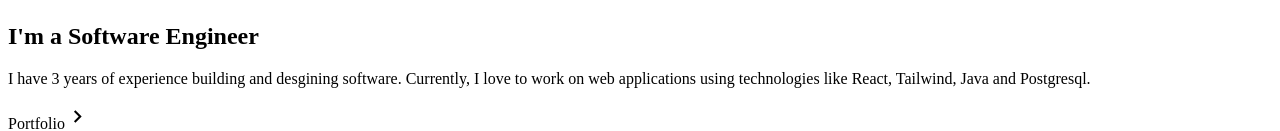
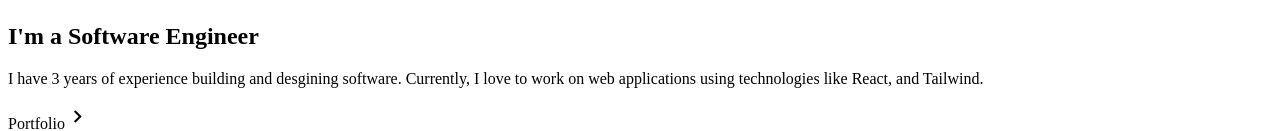
Before and after one commit to khareenp/portfolio_website, a React (Create React App) app: page / in a window 1280 px wide. Shown: the part 217-348 px from the top of the page. Built offline with nearby package versions, Linux system fonts and the light colour scheme.

Commit message:
update to h2

```diff
--- a/src/components/Home.jsx
+++ b/src/components/Home.jsx
@@ -17,7 +17,7 @@ const Home = () => {
           <p className="text-gray-500 py-4 max-w-md">
             I have 3 years of experience building and desgining software.
             Currently, I love to work on web applications using technologies
-            like React, Tailwind, Java and Postgresql.
+            like React, and Tailwind.
           </p>
 
           <div>
```
